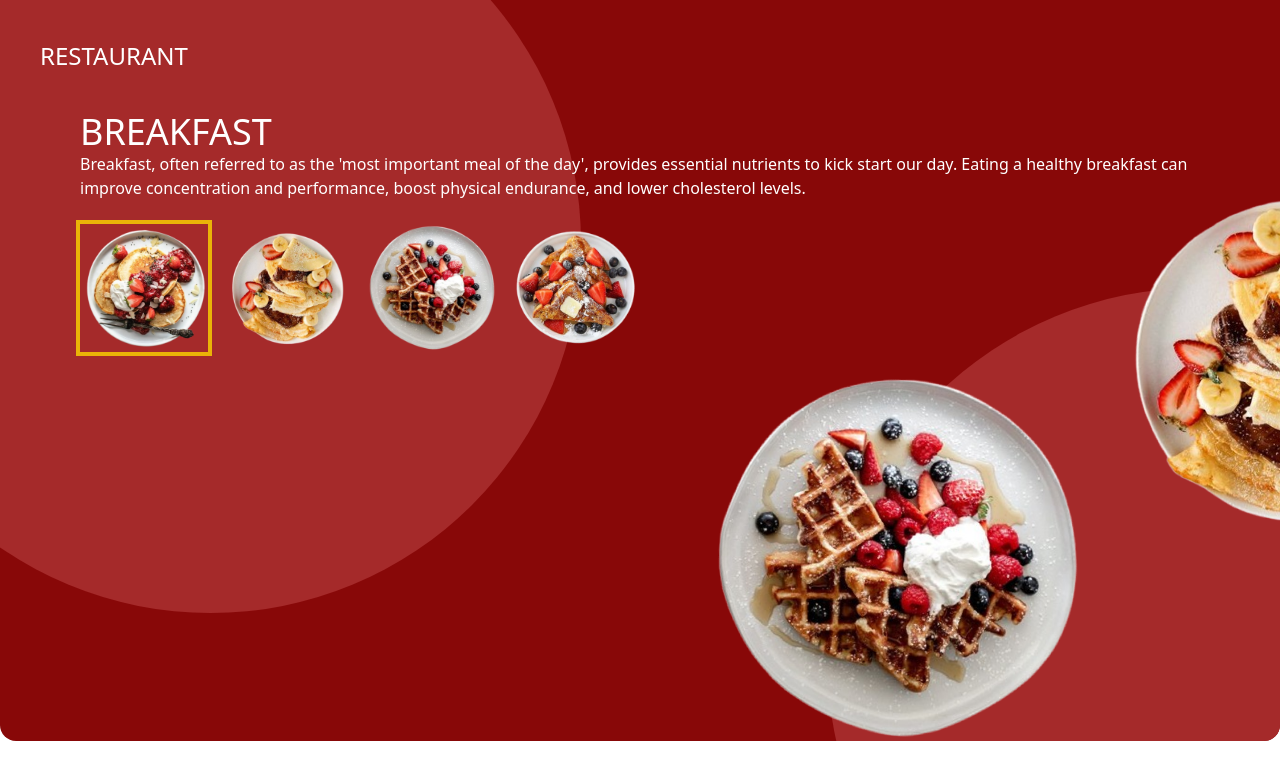
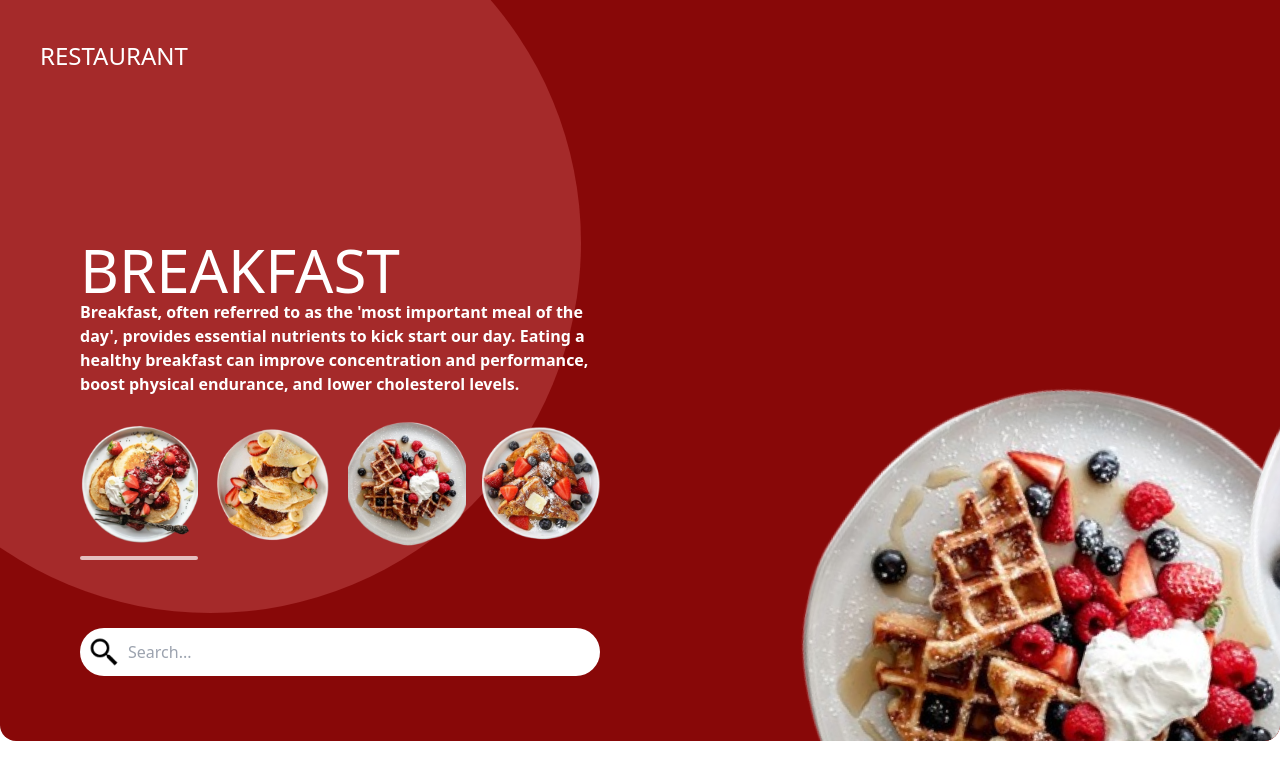
Before and after one commit to AbidHasanPiash/assessment-for-antopolis, a Next.js app: page / in a window 1280 px wide. Shown: the top 780 px of the page. Built offline with nearby package versions, Linux system fonts and the light colour scheme.

Commit message:
WORKING: indexing of active carousel

```diff
--- a/components/section/Hero.jsx
+++ b/components/section/Hero.jsx
@@ -50,13 +50,15 @@ export default function Hero() {
         <section className='w-screen h-screen flex flex-col'>
             <div className={`relative w-full h-full flex flex-grow ${activeBg} rounded-b-2xl overflow-hidden`}>
                 <div className={`absolute -top-32 -left-40 h-full aspect-square ${activeBgSecond} rounded-full`} />
-                <div className="z-10 p-10 text-white">
+                <div className="z-10 p-10 text-white space-y-32">
                     <h2 className="text-2xl">RESTAURANT</h2>
 
+                    <div className='grid grid-cols-2'>
                         {/* Controls */}
-                    <div className="z-10 p-10">
-                        <h1 className="text-4xl">BREAKFAST</h1>
-                        <p>
+                        <div className="z-10 p-10 space-y-20">
+                            <div>
+                                <h1 className="text-6xl">BREAKFAST</h1>
+                                <p className='font-bold'>
                                     Breakfast, often referred to as the 'most important meal of the day', provides essential nutrients to kick start our day. Eating a healthy breakfast can improve concentration and performance, boost physical endurance, and lower cholesterol levels.
                                 </p>
 
@@ -65,7 +67,7 @@ export default function Hero() {
                                     {carousel.map((item, index) => (
                                         <button
                                             key={item.id}
-                                    className={`w-16 h-16 md:w-32 md:h-32 focus:outline-none ${index === activeItem ? 'ring-4 ring-yellow-500' : ''}`}
+                                            className={`w-16 h-16 md:w-32 md:h-32 focus:outline-none`}
                                             onClick={() => setActiveItem(index)}
                                         >
                                             <Image
@@ -75,13 +77,28 @@ export default function Hero() {
                                                 height={100}
                                                 className="w-full h-full object-cover items-center justify-center"
                                             />
+                                            {index === activeItem && (
+                                                <motion.div
+                                                    className="w-full h-1 mt-2 bg-white/70 rounded-full"
+                                                    initial={{ opacity: 0 }} // Start with opacity 0
+                                                    animate={{ opacity: 1 }}  // Animate to opacity 1 (fade in)
+                                                    exit={{ opacity: 0 }}     // When removed, fade out
+                                                    transition={{ duration: 0.5 }} // Duration of the animation
+                                                />
+                                            )}
                                         </button>
                                     ))}
                                 </div>
                             </div>
+                            <div className='w-full flex items-center space-x-2 bg-white text-black p-2 rounded-full'>
+                                <img src="/icons/icons8-search-192 1.png" alt="search" className='w-8'/>
+                                <input type="search" placeholder='Search...' className='w-full bg-transparent outline-none'/>
+                            </div>
+                        </div>
 
                         {/* Rotating Circle Container */}
-                    <div className={`absolute -bottom-72 -right-72 h-full aspect-square ${activeBgSecond} rounded-full`}>
+                        <div className='relative'>
+                            <div className={`absolute -bottom-96 -right-96 h-[70vh] rotate-12 aspect-square ${activeBgSecond} rounded-full`}>
                                 <motion.div
                                     className="h-full aspect-square rounded-full flex justify-center items-center"
                                     custom={activeItem}
@@ -93,9 +110,9 @@ export default function Hero() {
                                     {carousel.map((item, index) => (
                                         <motion.div
                                             key={item.id}
-                                    className={`absolute aspect-square rounded-full overflow-hidden w-1/2`}
+                                            className={`absolute aspect-square rounded-full overflow-hidden ${index === activeItem && 'w-3/4'}`}
                                             style={{
-                                        transform: `rotate(-${index * anglePerItem}deg) translate(300px, 100px) rotate(${index * anglePerItem}deg)`, // Shift the layout to the 10:30 position
+                                                transform: `rotate(${index * anglePerItem}deg) translate(300px, 100px) rotate(${index * anglePerItem}deg)`, // Shift the layout to the 10:30 position
                                             }}
                                         >
                                             <Image
@@ -111,7 +128,9 @@ export default function Hero() {
                             </div>
                         </div>
                     </div>
-            <div className='w-full h-16'/>
+                </div>
+            </div>
+            <div className='w-full h-16' />
         </section>
     );
 }
```
Also changed, not shown: public/icons/icons8-search-192 1.png (added). Lines whose indentation alone changed are shown as unchanged.
